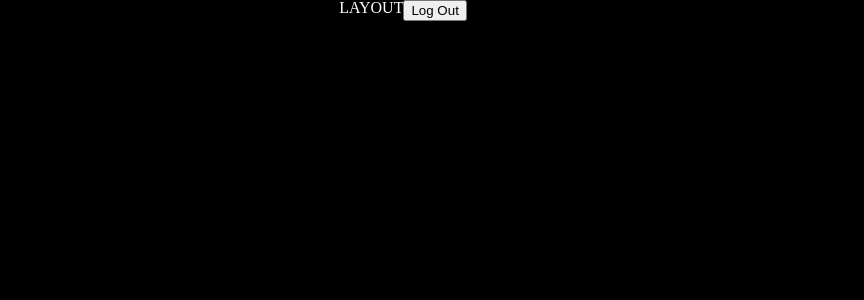
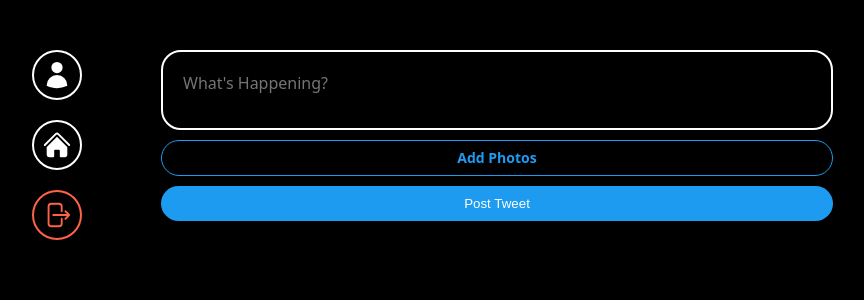
Before and after one commit to LeeDoyun25/nwitterclass, a React (Vite) app: page / in a window 1280 px wide. Shown: the top 300 px of the page, without its empty margins (237-1101 px from the left). Built offline with nearby package versions, Linux system fonts and the light colour scheme; no server answers; sample sign-in values are in the browser's storage.

Commit message:
#4.1 7:38

```diff
--- a/src/components/layout.tsx
+++ b/src/components/layout.tsx
@@ -1,5 +1,68 @@
-import { Outlet } from "react-router-dom";
-
+import { Link, Outlet, useNavigate } from "react-router-dom";
+import styled from "styled-components";
+import { auth } from "../routes/firebase";
+const Wrapper=styled.div`
+display:grid;
+gap: 20px;
+padding: 50px 0px;
+width: 100%;
+max-width: 860px;
+grid-template-columns:1fr 4fr;
+height: 100%;
+`;
+const Menu=styled.div`
+display: flex;
+flex-direction: column;
+align-items: center;
+gap: 20px;
+`;
+const MenuItem=styled.div`
+cursor: pointer;
+display: flex;
+align-items: center;
+justify-content: center;
+border: 2px solid white;
+width: 50px;
+height: 50px;
+border-radius: 50%;
+svg{
+    fill: white;
+    width: 30px;
+}
+&.logout{
+    border-color: tomato;
+    svg{
+        fill: tomato;
+    }
+}
+`;
 export default function Layout(){
-    return <><h2>LAYOUT</h2><Outlet/></>
+    const Navigate=useNavigate();
+    const onLogOutClicked=async ()=>{
+        const check=confirm('Are you sure you want to Log Out?');
+        if(check){
+            await auth.signOut();
+            Navigate('/login');
+        };
+    };
+    return <Wrapper>
+        <Menu>
+            <Link to='/profile'>
+                <MenuItem>
+                    <svg fill="currentColor" viewBox="0 0 24 24" xmlns="http://www.w3.org/2000/svg" aria-hidden="true">
+                    <path clipRule="evenodd" fillRule="evenodd" d="M7.5 6a4.5 4.5 0 1 1 9 0 4.5 4.5 0 0 1-9 0ZM3.751 20.105a8.25 8.25 0 0 1 16.498 0 .75.75 0 0 1-.437.695A18.683 18.683 0 0 1 12 22.5c-2.786 0-5.433-.608-7.812-1.7a.75.75 0 0 1-.437-.695Z" /></svg>          </MenuItem>
+            </Link>
+            <Link to='/'>
+                <MenuItem>
+                    <svg fill="currentColor" viewBox="0 0 24 24" xmlns="http://www.w3.org/2000/svg" aria-hidden="true">
+                    <path d="M11.47 3.841a.75.75 0 0 1 1.06 0l8.69 8.69a.75.75 0 1 0 1.06-1.061l-8.689-8.69a2.25 2.25 0 0 0-3.182 0l-8.69 8.69a.75.75 0 1 0 1.061 1.06l8.69-8.689Z" />
+                    <path d="m12 5.432 8.159 8.159c.03.03.06.058.091.086v6.198c0 1.035-.84 1.875-1.875 1.875H15a.75.75 0 0 1-.75-.75v-4.5a.75.75 0 0 0-.75-.75h-3a.75.75 0 0 0-.75.75V21a.75.75 0 0 1-.75.75H5.625a1.875 1.875 0 0 1-1.875-1.875v-6.198a2.29 2.29 0 0 0 .091-.086L12 5.432Z" /></svg>
+                </MenuItem>
+            </Link>
+            <MenuItem onClick={onLogOutClicked} className="logout">
+                <svg fill="currentColor" viewBox="0 0 24 24" xmlns="http://www.w3.org/2000/svg" aria-hidden="true">
+                <path clipRule="evenodd" fillRule="evenodd" d="M7.5 3.75A1.5 1.5 0 0 0 6 5.25v13.5a1.5 1.5 0 0 0 1.5 1.5h6a1.5 1.5 0 0 0 1.5-1.5V15a.75.75 0 0 1 1.5 0v3.75a3 3 0 0 1-3 3h-6a3 3 0 0 1-3-3V5.25a3 3 0 0 1 3-3h6a3 3 0 0 1 3 3V9A.75.75 0 0 1 15 9V5.25a1.5 1.5 0 0 0-1.5-1.5h-6Zm10.72 4.72a.75.75 0 0 1 1.06 0l3 3a.75.75 0 0 1 0 1.06l-3 3a.75.75 0 1 1-1.06-1.06l1.72-1.72H9a.75.75 0 0 1 0-1.5h10.94l-1.72-1.72a.75.75 0 0 1 0-1.06Z" /></svg></MenuItem>
+        </Menu>
+        <Outlet/>
+    </Wrapper>
 };
--- /dev/null
+++ b/src/components/posttweetform.tsx
@@ -0,0 +1,51 @@
+import styled from "styled-components";
+const Form=styled.form`
+display:flex;
+flex-direction:column;
+gap: 10px;
+`;
+const TextArea=styled.textarea`
+border: 2px solid white;
+padding: 20px;
+border-radius: 20px;
+font-size:16px;
+color: white;
+background-color: black;
+width: 100%;
+resize: none;
+&::placeholder{
+    font-size: 16px;
+    font-family: system-ui, -apple-system, BlinkMacSystemFont, 'Segoe UI', Roboto, Oxygen, Ubuntu, Cantarell, 'Open Sans', 'Helvetica Neue', sans-serif;
+}
+&:focus{
+    outline: none;
+    border-color: #1d9bf0;
+}
+`;
+const AttachFileBtn=styled.label`
+padding: 10px 0px;
+color: #1d9bf0;
+text-align: center;
+border-radius: 20px;
+border: 1px solid #1d9bf0;
+font-size: 14px;
+font-family: system-ui, -apple-system, BlinkMacSystemFont, 'Segoe UI', Roboto, Oxygen, Ubuntu, Cantarell, 'Open Sans', 'Helvetica Neue', sans-serif;
+font-weight: 600;
+cursor: pointer;
+`;
+const AttachFileInput=styled.input`display:none;`;
+const SubmitBtn=styled.input`
+background-color: #1d9bf0;
+color: white;
+border: none;
+padding: 10px 0px;
+border-radius:20px;
+`;
+export default function PostTweetForm(){
+    return <Form>
+        <TextArea placeholder="What's Happening?"/>
+        <AttachFileBtn htmlFor="file">Add Photos</AttachFileBtn>
+        <AttachFileInput id="file" type="file" accept="image/"/>
+        <SubmitBtn type="submit" value='Post Tweet'/>
+    </Form>
+};
--- a/src/routes/firebase.ts
+++ b/src/routes/firebase.ts
@@ -1,5 +1,5 @@
 import { initializeApp } from "firebase/app";
-import {getAuth} from 'firebase/auth'
+import { getAuth } from 'firebase/auth'
 const firebaseConfig = {
   apiKey: "AIzaSyBzaQZsVd3F7vcs6RA4uiEmcvHbJb1z9mg",
   authDomain: "nwitterclass.firebaseapp.com",
--- a/src/routes/home.tsx
+++ b/src/routes/home.tsx
@@ -1,8 +1,6 @@
-import { auth } from "./firebase";
-
+import styled from "styled-components";
+import PostTweetForm from "../components/posttweetform";
+const Wrapper=styled.div``;
 export default function Home(){
-    const logOut=()=>{
-        auth.signOut();
-    };
-    return <h1><button onClick={logOut}>Log Out</button></h1>;
+    return <Wrapper><PostTweetForm/></Wrapper>;
 };
```
